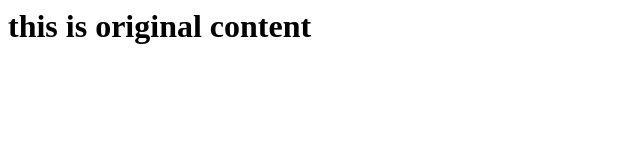
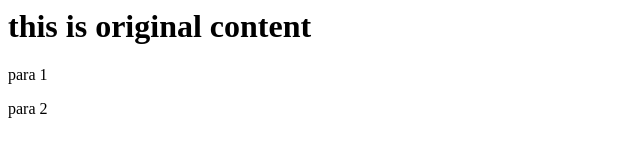
Before and after one commit to mary-chapman/rebase-test, a plain HTML site: page index.html in a window 1280 px wide. Shown: the full height of the page, 0-640 px from the left. Drawn offline with Linux system fonts and the light colour scheme.

Commit message:
added new paragraphs to master

```diff
--- a/index.html
+++ b/index.html
@@ -7,5 +7,7 @@
 </head>
 <body>
     <h1>this is original content</h1>
+    <p>para 1</p>
+    <p>para 2</p>
 </body>
 </html>
```
